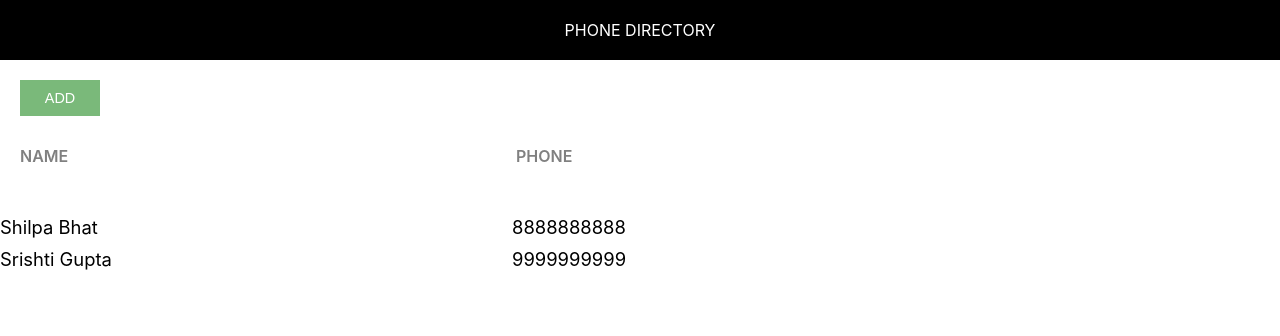
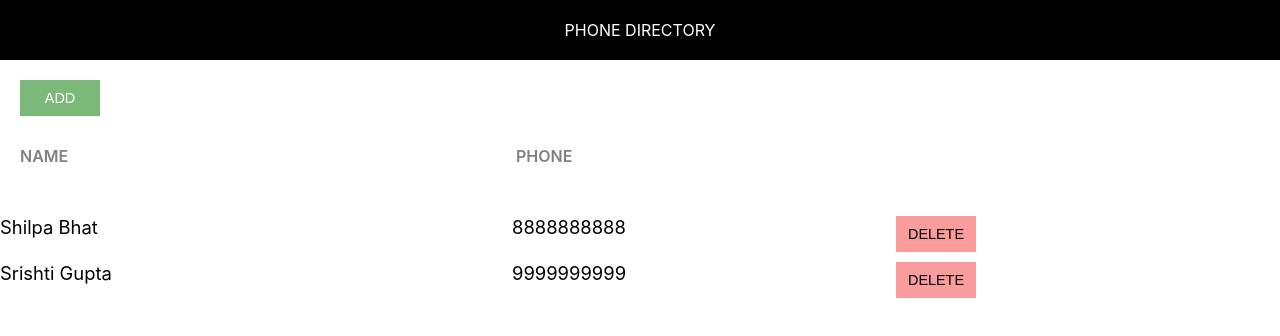
Before and after one commit to devatearth/phone-directory, a React (Create React App) app: page / in a window 1280 px wide. Shown: the top 336 px of the page. Built offline with nearby package versions, Linux system fonts and the light colour scheme.

Commit message:
implementation of delete button

```diff
--- a/src/App.css
+++ b/src/App.css
@@ -36,9 +36,14 @@
   padding-right: 10px;
 }
 
-.name-heading, .phone-heading {
+.name-heading,
+.phone-heading {
   font-size: 1rem;
   font-weight: 600;
   color: #808080;
   text-transform: uppercase;
 }
+.delete-btn {
+  background: #fa9c9c;
+  color: #000;
+}
--- a/src/App.js
+++ b/src/App.js
@@ -31,6 +31,9 @@
             <div key={sub.id} className="grid-container">
               <span className="grid-item">{sub.name}</span>
               <span className="grid-item">{sub.phone}</span>
+              <span className="grid-item action-btn-container">
+                <button className="custom-btn delete-btn">Delete</button>
+              </span>
             </div>
           );
         })}
```
Lines whose indentation alone changed are shown as unchanged.
